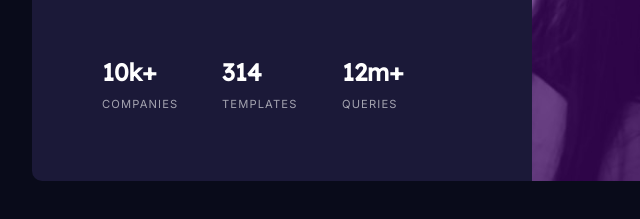
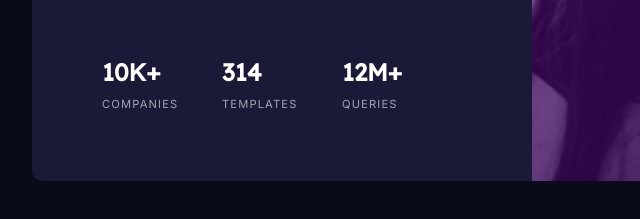
Before and after one commit to Femi-Bright/stats-preview-card-component-using-css-grid-and-flexbox, a plain HTML site: page index.html in a window 1280 px wide. Shown: the part 433-652 px from the top of the page, 108-748 px from the left. Drawn offline with Linux system fonts and the light colour scheme.

Commit message:
Capitalized some HTML texts

```diff
--- a/index.html
+++ b/index.html
@@ -27,7 +27,7 @@
             <div class="progresses">
                 <div class="progress">
                     <div class="count">
-                        10k+
+                        10K+
                     </div>
                     <div class="progress-name">
                         companies
@@ -43,7 +43,7 @@
                 </div>
                 <div class="progress">
                     <div class="count">
-                        12m+
+                        12M+
                     </div>
                     <div class="progress-name">
                         queries
```
